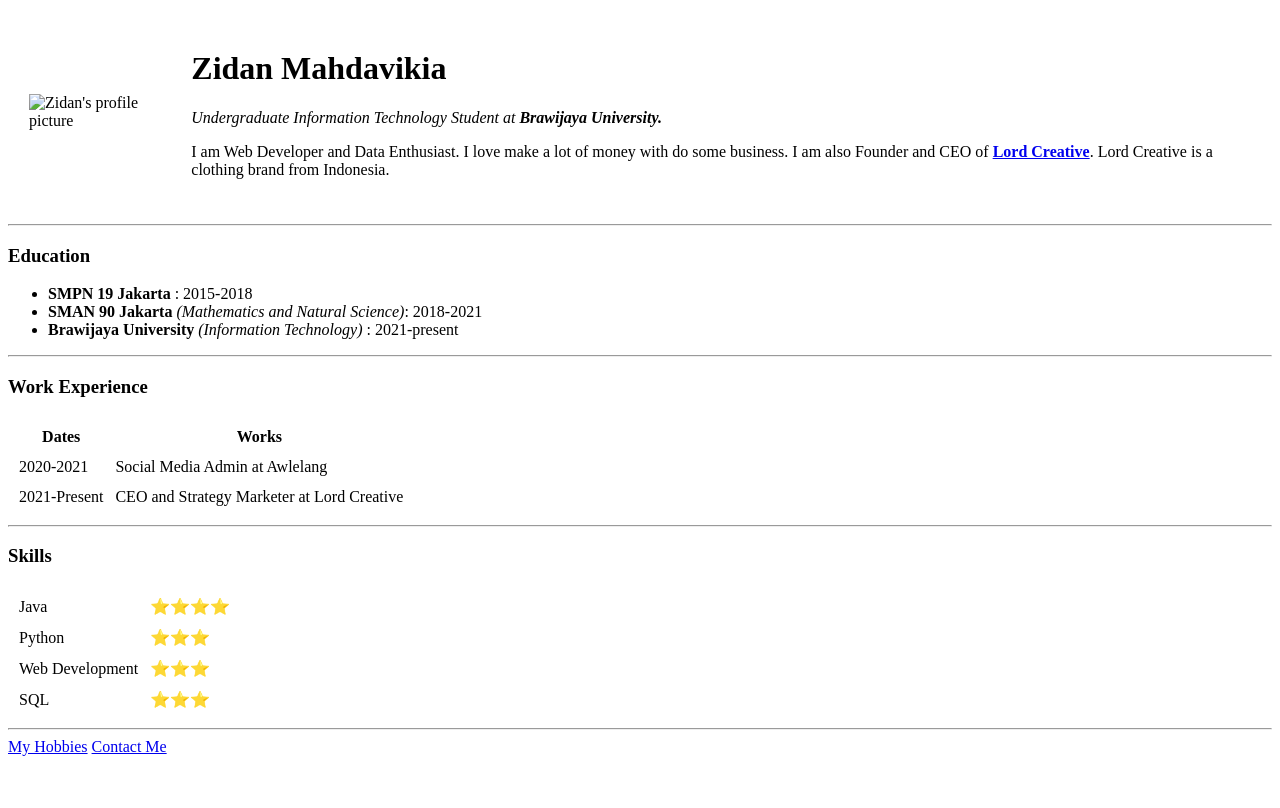
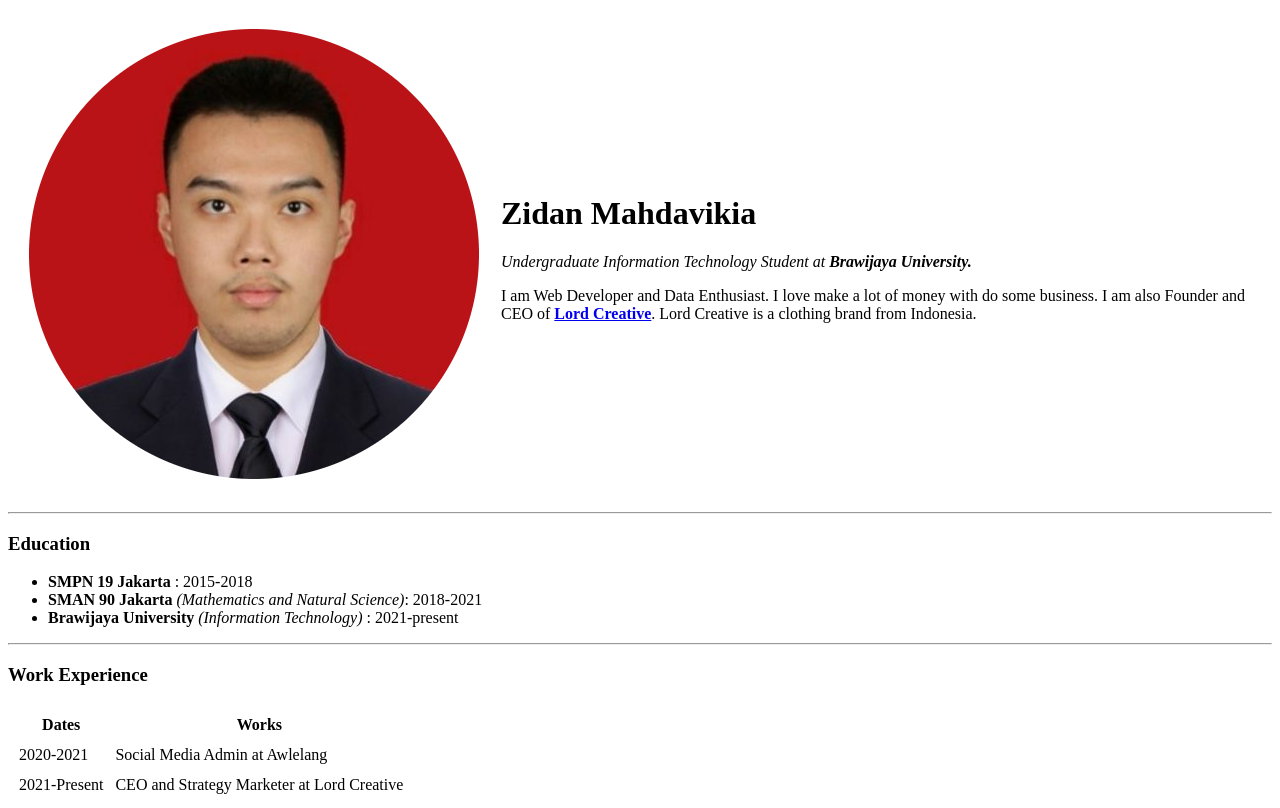
Before and after one commit to ZidanMhdvkia/cv, a plain HTML site: page index.html in a window 1280 px wide. Shown: the top 808 px of the page. Drawn offline with Linux system fonts and the light colour scheme.

Commit message:
Update index.html

```diff
--- a/index.html
+++ b/index.html
@@ -9,7 +9,7 @@
 <body>
     <table cellspacing="20">
         <tr>
-            <td><img src="images/4 x 6 berjas-modified.png" alt="Zidan's profile picture"></td>
+            <td><img src="4 x 6 berjas-modified.png" alt="Zidan's profile picture"></td>
             <td><h1>Zidan Mahdavikia</h1>
                 <p><em>Undergraduate Information Technology Student at <strong>Brawijaya University.</strong></em></p>
                 <p>I am Web Developer and Data Enthusiast. I love make a lot of money with do some business.
```
